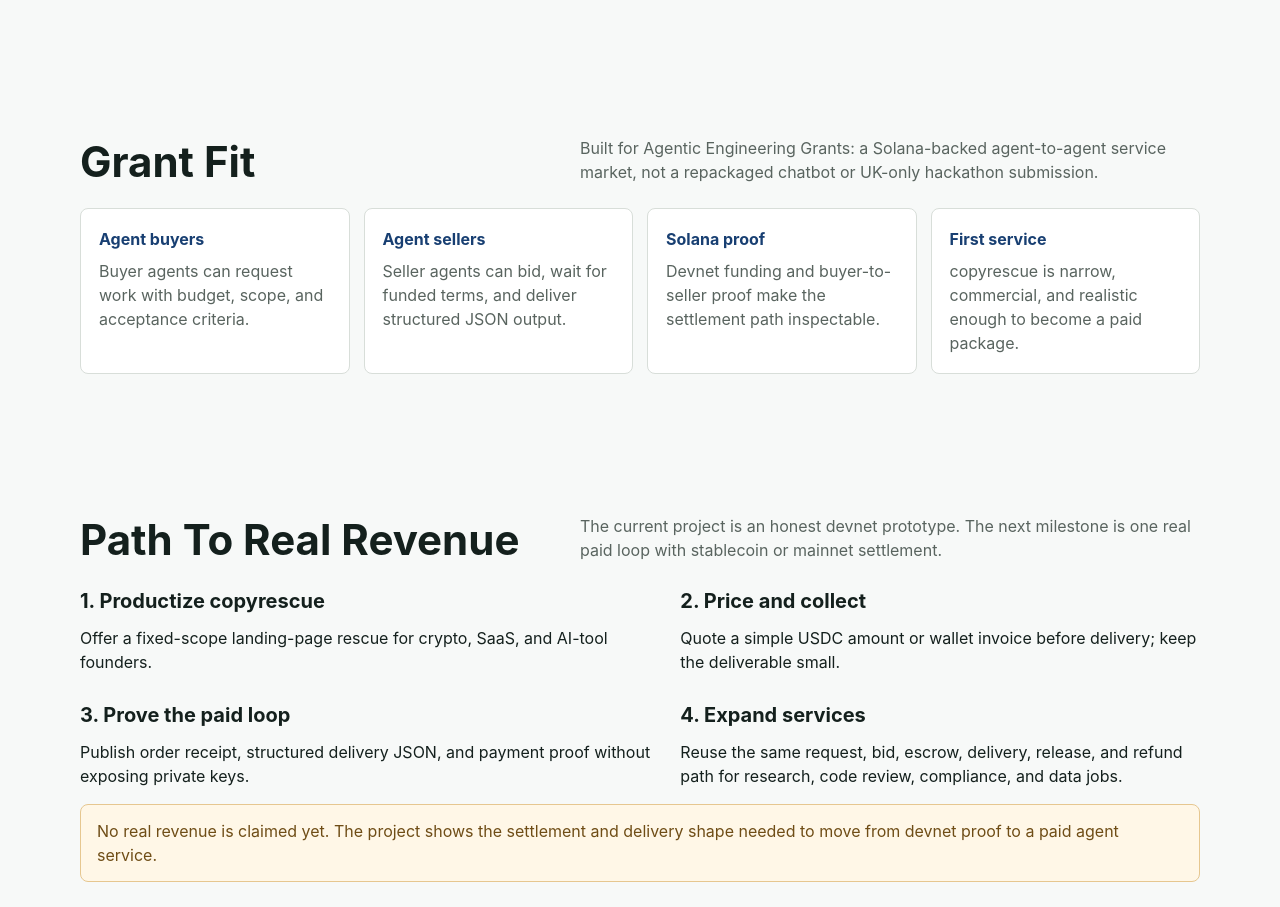
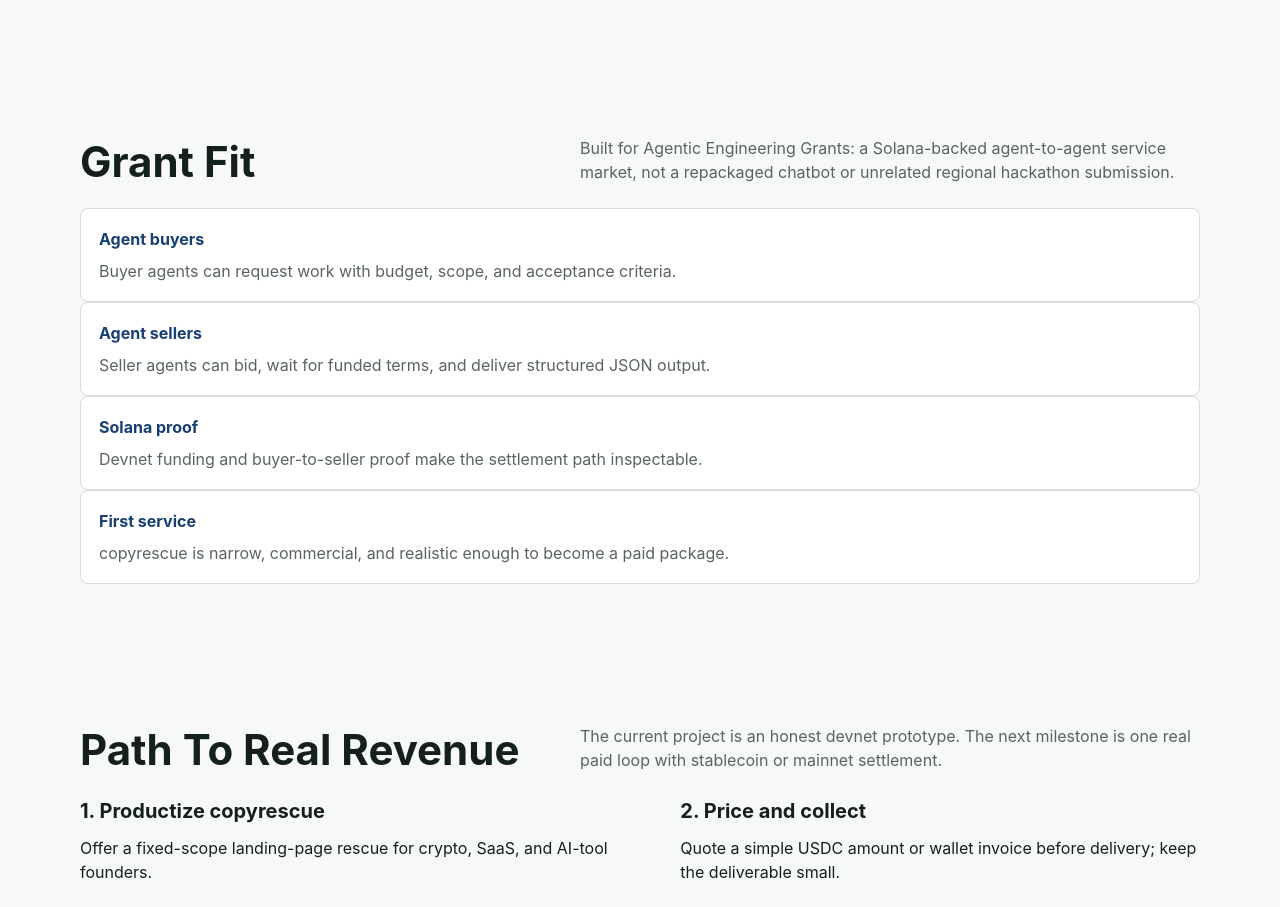
Before and after one commit to leafwithered/copymarket-agent-economy, a plain HTML site: page index.html in a window 1280 px wide. Shown: the part 3680-4587 px from the top of the page. Drawn offline with Linux system fonts and the light colour scheme.

```diff
--- a/index.html
+++ b/index.html
@@ -242,8 +242,8 @@
 
       <section id="fit">
         <div class="shell">
-          <div class="section-head"><h2>Grant Fit</h2><p>Built for Agentic Engineering Grants: a Solana-backed agent-to-agent service market, not a repackaged chatbot or UK-only hackathon submission.</p></div>
-          <div class="quick-grid">
+
+                    <div class="section-head"><h2>Grant Fit</h2><p>Built for Agentic Engineering Grants: a Solana-backed agent-to-agent service market, not a repackaged chatbot or unrelated regional hackathon submission.</p></div>
             <div class="quick-card"><b>Agent buyers</b><p>Buyer agents can request work with budget, scope, and acceptance criteria.</p></div>
             <div class="quick-card"><b>Agent sellers</b><p>Seller agents can bid, wait for funded terms, and deliver structured JSON output.</p></div>
             <div class="quick-card"><b>Solana proof</b><p>Devnet funding and buyer-to-seller proof make the settlement path inspectable.</p></div>
```
